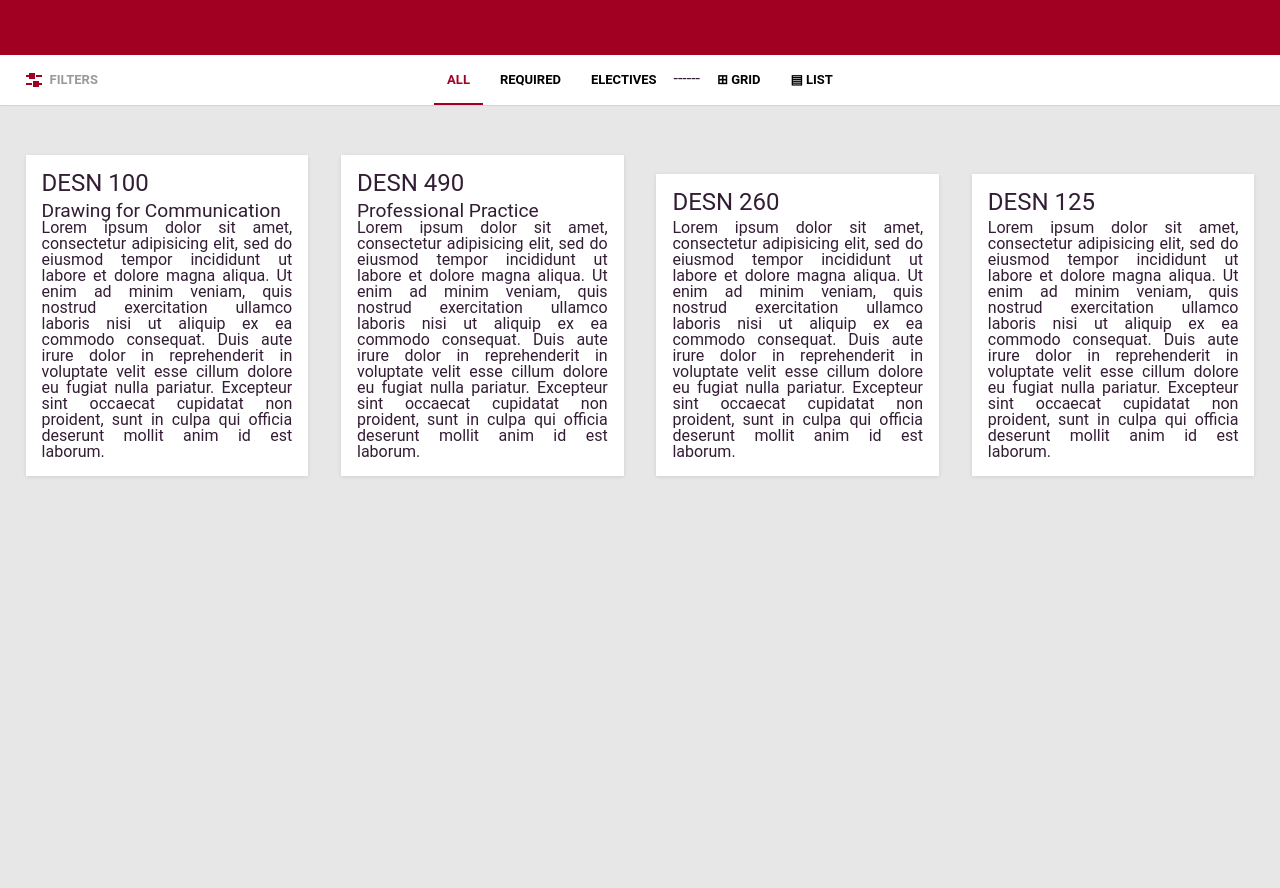
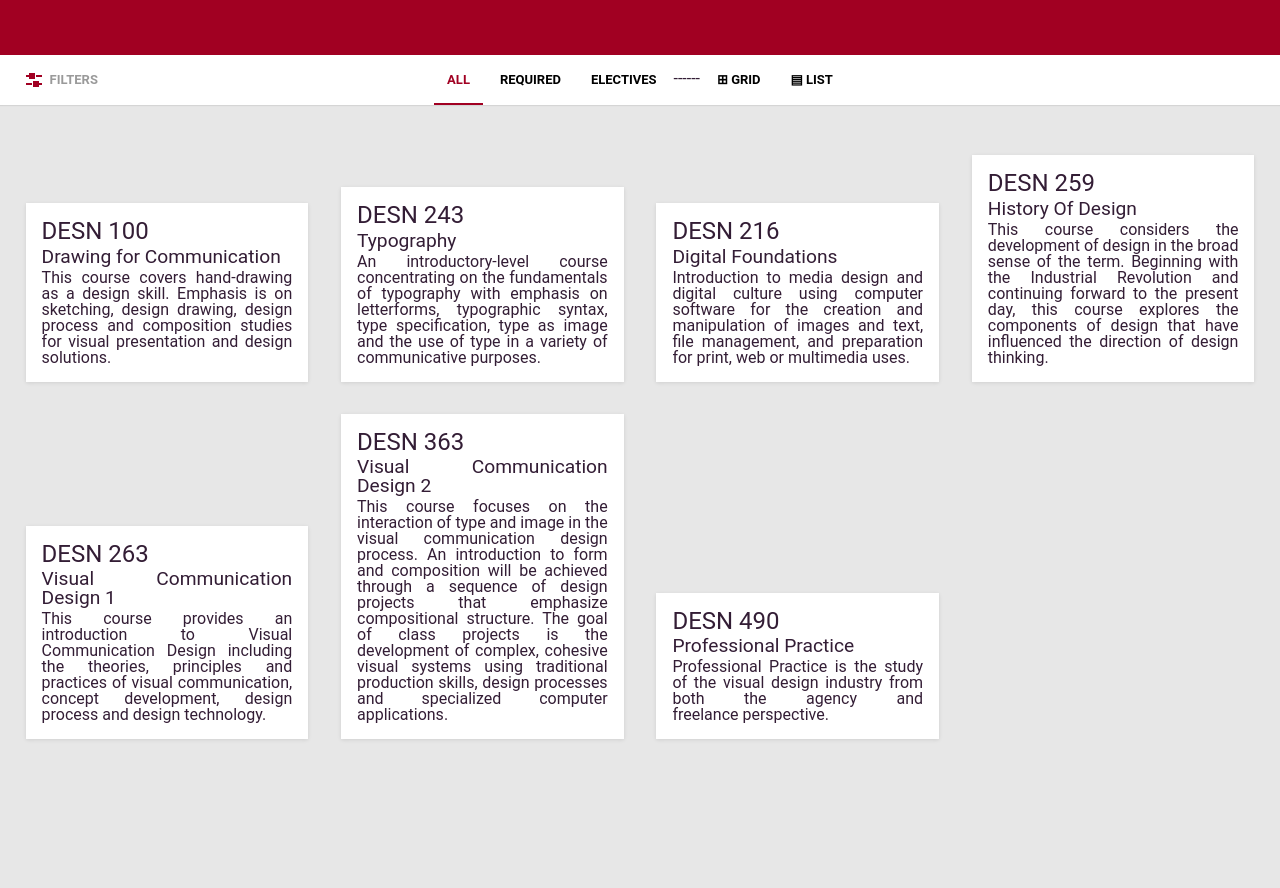
Before and after one commit to connorbacon9/course-catalog, a plain HTML site: page index.html in a window 1280 px wide. Shown: the part 125-1013 px from the top of the page. Before the commit the page ends 980 px from the top, so only its background shows below. Drawn offline with nearby package versions, Linux system fonts and the light colour scheme.

Commit message:
Added some classes

```diff
--- a/css/styles.css
+++ b/css/styles.css
@@ -22,16 +22,17 @@ body {
 /* YOUR STYLES */
 
 .cd-header h1 {
-    font-size: 2em;
+    font-size: 1.5em;
 }
 
 h1 {
     font-size: 1.5em;
-    padding-bottom: .25em;
+    padding-bottom: .15em;
 }
 
 h3 {
     font-size: 1.2em;
+    padding-bottom: .2em;
 }
 
 .cd-filter-block h4 {
@@ -52,6 +53,7 @@ h3 {
     background: white;
     padding: 1em;
 }
+
 
 .cd-filter::before {
     background-color: black;
--- a/index.html
+++ b/index.html
@@ -50,43 +50,69 @@
 <!-- CONTENT TO SHOW/HIDE  -->
 		<section class="cd-gallery">
 			<ul>
-				<li class="mix req prereq">
+				<li class="mix req 100">
 					<h1>DESN 100</h1>
 					<h3>Drawing for Communication</h3>
-					<p>Lorem ipsum dolor sit amet, consectetur adipisicing elit, sed do eiusmod
-					tempor incididunt ut labore et dolore magna aliqua. Ut enim ad minim veniam,
-					quis nostrud exercitation ullamco laboris nisi ut aliquip ex ea commodo
-					consequat. Duis aute irure dolor in reprehenderit in voluptate velit esse
-					cillum dolore eu fugiat nulla pariatur. Excepteur sint occaecat cupidatat non
-					proident, sunt in culpa qui officia deserunt mollit anim id est laborum.</p>
+					<p>This course covers hand-drawing as a design
+skill. Emphasis is on sketching, design drawing,
+design process and composition studies for visual
+presentation and design solutions.</p>
 				</li>
-				<li class="mix elect prereq">
+				<li class="mix req 200">
+					<h1>DESN 243</h1>
+					<h3>Typography</h3>
+					<p>An introductory-level course concentrating on
+the fundamentals of typography with emphasis on
+letterforms, typographic syntax, type specification,
+type as image and the use of type in a variety of
+communicative purposes.</p>
+				</li>
+				<li class="mix req 200">
+					<h1>DESN 216</h1>
+					<h3>Digital Foundations</h3>
+					<p>Introduction to media design and digital culture
+using computer software for the creation and
+manipulation of images and text, file management,
+and preparation for print, web or multimedia uses.</p>
+				</li>
+				<li class="mix req 200">
+					<h1>DESN 259</h1>
+					<h3>History Of Design</h3>
+					<p>This course considers the development of design
+in the broad sense of the term. Beginning with
+the Industrial Revolution and continuing forward
+to the present day, this course explores the
+components of design that have influenced the
+direction of design thinking.</p>
+				</li>
+				<li class="mix req 200">
+					<h1>DESN 263</h1>
+					<h3>Visual Communication Design 1</h3>
+					<p>This course provides an introduction to Visual
+Communication Design including the theories,
+principles and practices of visual communication,
+concept development, design process and
+design technology.</p>
+				</li>
+				<li class="mix req 300">
+					<h1>DESN 363</h1>
+					<h3>Visual Communication Design 2</h3>
+					<p>This course focuses on the interaction of type
+and image in the visual communication design
+process. An introduction to form and composition
+will be achieved through a sequence of design
+projects that emphasize compositional structure.
+The goal of class projects is the development of
+complex, cohesive visual systems using traditional
+production skills, design processes and specialized
+computer applications.</p>
+				</li>
+				<li class="mix elect 400">
 					<h1>DESN 490</h1>
 					<h3>Professional Practice</h3>
-					<p>Lorem ipsum dolor sit amet, consectetur adipisicing elit, sed do eiusmod
-					tempor incididunt ut labore et dolore magna aliqua. Ut enim ad minim veniam,
-					quis nostrud exercitation ullamco laboris nisi ut aliquip ex ea commodo
-					consequat. Duis aute irure dolor in reprehenderit in voluptate velit esse
-					cillum dolore eu fugiat nulla pariatur. Excepteur sint occaecat cupidatat non
-					proident, sunt in culpa qui officia deserunt mollit anim id est laborum.</p>
-				</li>
-				<li class="mix elect 200">
-					<h1>DESN 260</h1>
-					<p>Lorem ipsum dolor sit amet, consectetur adipisicing elit, sed do eiusmod
-					tempor incididunt ut labore et dolore magna aliqua. Ut enim ad minim veniam,
-					quis nostrud exercitation ullamco laboris nisi ut aliquip ex ea commodo
-					consequat. Duis aute irure dolor in reprehenderit in voluptate velit esse
-					cillum dolore eu fugiat nulla pariatur. Excepteur sint occaecat cupidatat non
-					proident, sunt in culpa qui officia deserunt mollit anim id est laborum.</p>
-				</li>
-				<li class="mix req 100">
-					<h1>DESN 125</h1>
-					<p>Lorem ipsum dolor sit amet, consectetur adipisicing elit, sed do eiusmod
-					tempor incididunt ut labore et dolore magna aliqua. Ut enim ad minim veniam,
-					quis nostrud exercitation ullamco laboris nisi ut aliquip ex ea commodo
-					consequat. Duis aute irure dolor in reprehenderit in voluptate velit esse
-					cillum dolore eu fugiat nulla pariatur. Excepteur sint occaecat cupidatat non
-					proident, sunt in culpa qui officia deserunt mollit anim id est laborum.</p>
+					<p>Professional Practice is the study of the visual
+design industry from both the agency and
+freelance perspective.</p>
 				</li>
 
 
@@ -117,18 +143,21 @@
 
 					<ul class="cd-filter-content cd-filters list">
 						<li>
-							<input class="filter" data-filter=".prereq" type="checkbox" id="checkbox1">
-			    			<label class="checkbox-label" for="checkbox1">Prerequisites</label>
+							<input class="filter" data-filter=".100" type="checkbox" id="checkbox1">
+							<label class="checkbox-label" for="checkbox1">100 Level</label>
 						</li>
 
 						<li>
-							<input class="filter" data-filter=".100" type="checkbox" id="checkbox2">
-							<label class="checkbox-label" for="checkbox2">100 Level</label>
+							<input class="filter" data-filter=".200" type="checkbox" id="checkbox2">
+							<label class="checkbox-label" for="checkbox2">200 Level</label>
 						</li>
-
 						<li>
-							<input class="filter" data-filter=".200" type="checkbox" id="checkbox3">
-							<label class="checkbox-label" for="checkbox3">200 Level</label>
+							<input class="filter" data-filter=".300" type="checkbox" id="checkbox3">
+			    			<label class="checkbox-label" for="checkbox3">300 Level</label>
+						</li>
+							<li>
+							<input class="filter" data-filter=".400" type="checkbox" id="checkbox4">
+			    			<label class="checkbox-label" for="checkbox4">400 Level</label>
 						</li>
 					</ul> <!-- cd-filter-content -->
 				</div> <!-- cd-filter-block -->
```
